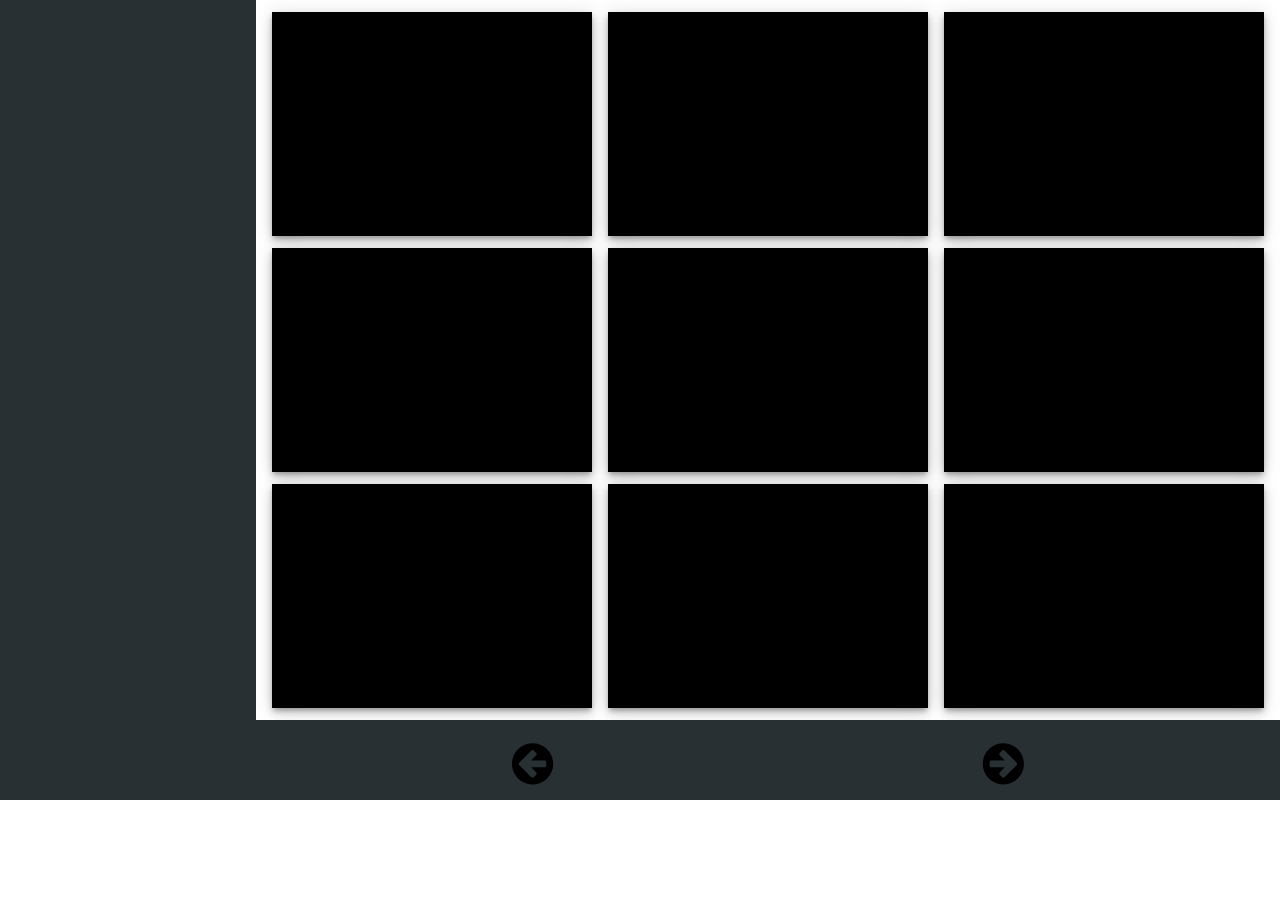
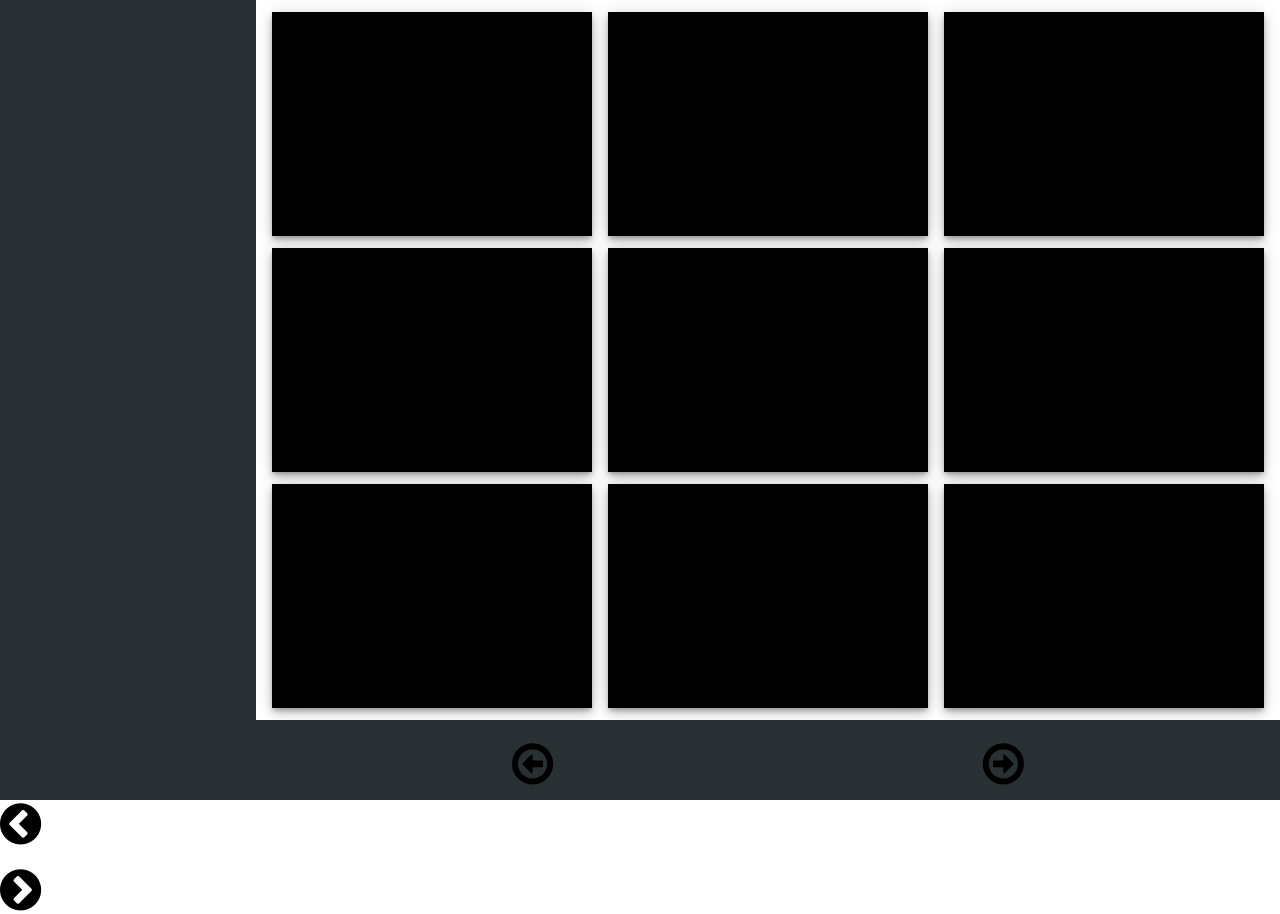
Before and after one commit to r-pluss/crawler_data_display, a website: page app/index.html in a window 1280 px wide. Before the commit the page ends 800 px from the top, so only its background shows below. Drawn offline with Linux system fonts and the light colour scheme.

Commit message:
Update index.html

```diff
--- a/app/index.html
+++ b/app/index.html
@@ -21,8 +21,17 @@
             </div>
             <div id= 'bottom-bar'>
                 <div id= 'page-controls'>
-                    <div id= 'prev-arrow'><i class= 'fa fa-3x fa-arrow-circle-left'></i></div>
-                    <div id= 'next-arrow'><i class= 'fa fa-3x fa-arrow-circle-right'></i></div>
+                    <div id= 'prev-arrow'><i class= 'fa fa-3x fa-arrow-circle-o-left'></i></div>
+                    <div id= 'next-arrow'><i class= 'fa fa-3x fa-arrow-circle-o-right'></i></div>
+                </div>
+            </div>
+            <div id= 'fs-viewer'>
+                <div id= 'fs-prev-arrow' class= 'fs-control'>
+                    <i class= 'fa fa-3x fa-chevron-circle-left'></i>
+                </div>
+                <img id= 'fs-image'>
+                <div id= 'fs-next-arrow' class= 'fs-control'>
+                    <i class= 'fa fa-3x fa-chevron-circle-right'></i>
                 </div>
             </div>
         </main>
```
